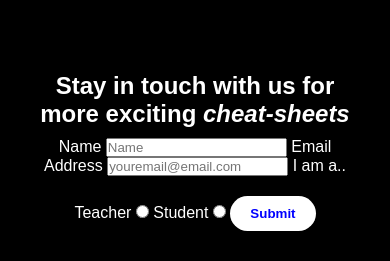
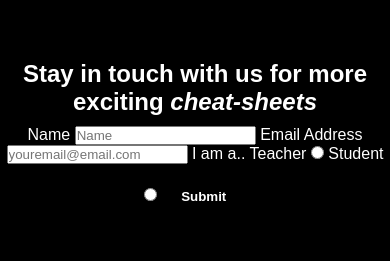
Before and after one commit to Code-Institute-Submissions/The-1969-Moon-Landing-Project-1, a plain HTML site: page index.html in a window 390 px wide. Shown: the part 3227-3488 px from the top of the page. Drawn offline with Linux system fonts and the light colour scheme; a web font is replaced by a local one.

Commit message:
fourth commit

```diff
--- a/style.css
+++ b/style.css
@@ -350,11 +350,13 @@ z-index: 11;
 .footer {
     height: 300px;
     width: auto;
-    background-color:black;
-    display:flex;
+    background-color: black;
+color:white;
+    font-display: flex;
     justify-content: center;
     padding:30px;
     }
+
 
 .footer h2{
     font-size: 1.5em;
@@ -363,23 +365,11 @@ z-index: 11;
     text-align: center;
     }
 
-@media screen and (max-width: 480px) {
-    .footer {
-        flex-wrap: wrap;
-        height: auto;
-    }
 
-    form .centered {
-        flex: 0 0 100%;
-        font-size:smaller;
-        padding: 10px;
-    }
-}
-/*Submit Button*/
  .footer form input[type="submit"] {
-        background:white;
-    color: blue;
-    margin-top: 20px;
+    background:transparent;
+    color: white;
+    margin-top: 15px;
     padding: 10px 20px;
     border: none;
     border-radius: 30px;
@@ -387,7 +377,6 @@ text-align: center;
     font-weight: bold;
     justify-content: center;
     }
-
     form input[type="submit"]:hover {
     background-color: blue;
     color: white;
@@ -401,8 +390,10 @@ text-align: center;
     font-size: 1em;
     color: white;
     }
-.footer form label{
-    font-size: 1em;
-    margin-bottom: 10px;
-    color: white;
+    @media screen and (max-width: 480px) {
+        .footer {
+            flex-wrap: wrap;
+            height: auto;
+            padding: 25px;
         }
+    }
```
Lines whose indentation alone changed are shown as unchanged.
